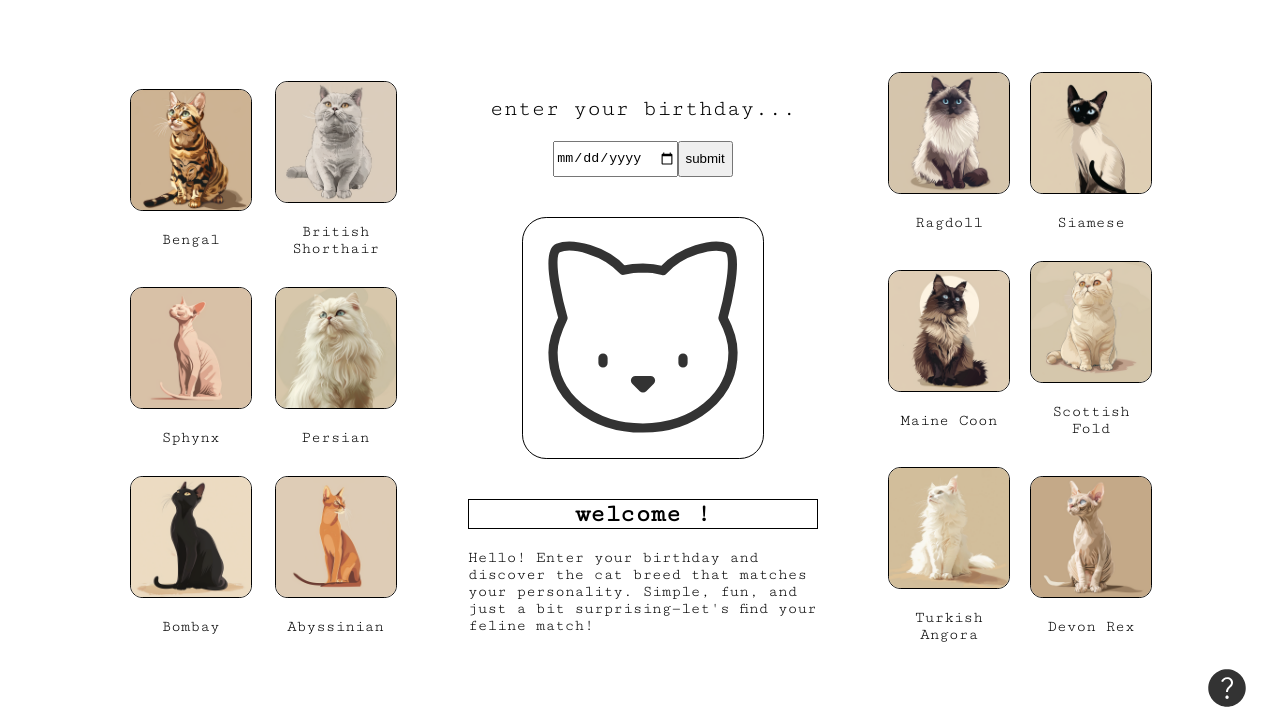
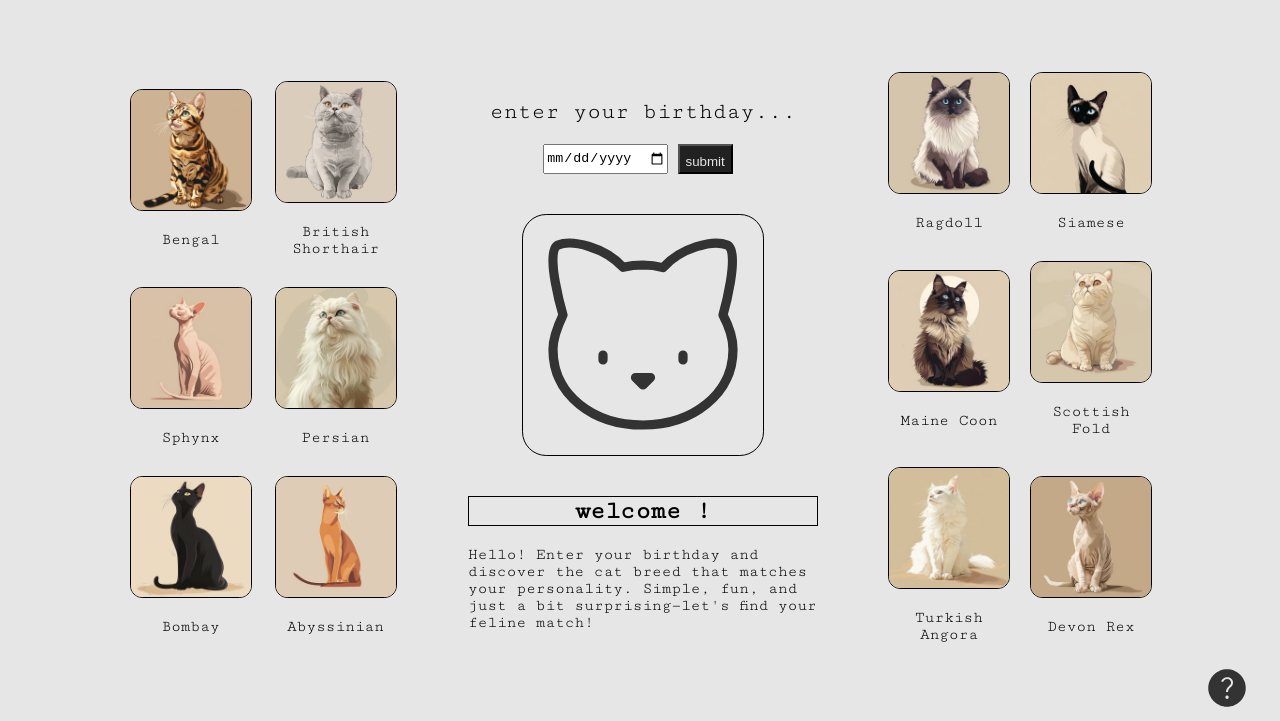
Before and after one commit to suhaani-g/idm231-sg3836, a plain HTML site: page index.html in a window 1280 px wide. Shown: the part 128-849 px from the top of the page. Drawn offline with Linux system fonts and the light colour scheme.

Commit message:
Add hover styles to images

```diff
--- a/style.css
+++ b/style.css
@@ -1,5 +1,6 @@
 body {
   font-family: 'Cutive Mono';
+  background-color: #e6e6e6;
 }
 
 header .text-container {
@@ -79,6 +80,21 @@ header .your-birthday, header .your-catbreed {
 
 }
 
+.DOB{
+  height: 30px;
+  width: 300px;
+  border-radius: 40%;
+
+}
+
+
+.submiticon{
+  margin:10px;
+  height: 30px;
+  background-color: #212121;
+  color:#e6e6e6;
+}
+
 .welcome-title{
   text-align: center;
   font-size: 25px;
@@ -100,6 +116,20 @@ header .your-birthday, header .your-catbreed {
   margin-bottom: 10px;
   border: 1px solid black;
   border-radius: 10%;
+}
+
+.cat-groups img, .cat-groups2 img {
+  height: 120px;
+  width: auto;
+  margin-bottom: 10px;
+  border: 1px solid black;
+  border-radius: 10%;
+  transition: opacity 0.5s;
+}
+
+.cat-groups img:hover, .cat-groups2 img:hover {
+  opacity: 0.3;
+  background: rgba(0, 0, 0, 0.5);
 }
 
 .cat-text {
```
